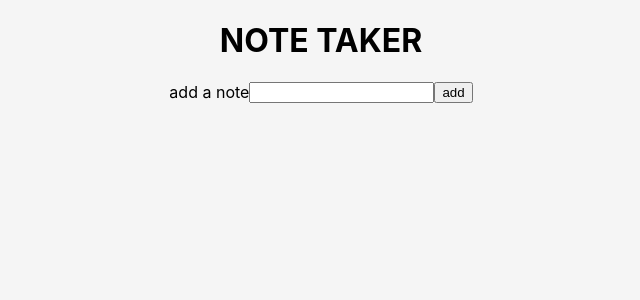
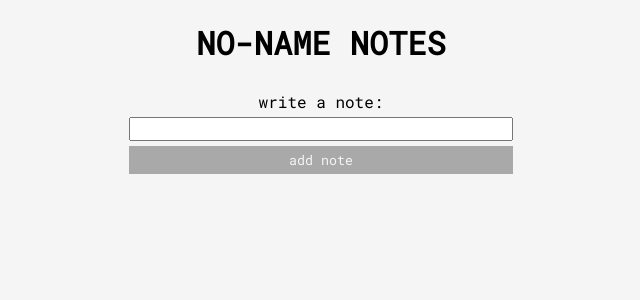
Before and after one commit to 900apm/No-name-Notes, a React (Create React App) app: page / in a window 1280 px wide. Shown: the top 300 px of the page, without its empty margins (319-959 px from the left). Built offline with nearby package versions, Linux system fonts and the light colour scheme; no server answers; the database is empty.

Commit message:
styled fonts and input

```diff
--- a/public/index.html
+++ b/public/index.html
@@ -7,6 +7,8 @@
     <meta name="theme-color" content="#000000">
 
     <link rel="manifest" href="%PUBLIC_URL%/manifest.json">
+
+    <link href="https://fonts.googleapis.com/css?family=Roboto+Mono" rel="stylesheet">
 
     <title>React App</title>
   </head>
--- a/src/components/Note.css
+++ b/src/components/Note.css
@@ -1,10 +1,13 @@
+*{
+  font-family: 'Roboto Mono', monospace;
+}
+
 .Notes{
   display: flex;
   flex-direction: row;
   flex-wrap: wrap;
   justify-content: space-around;
 }
-
 
 .Note {
   color: lightgrey;
@@ -16,6 +19,8 @@
   text-align: center;
   position: relative;
   box-shadow: 0px 10px 0px darkgrey;
+  display: flex;
+  justify-content: center;
 }
 
 p{
@@ -28,8 +33,8 @@ button{
   color: whitesmoke;
   background-color: darkgrey;
   position: absolute;
-  right: 10px;
-  bottom: 10px;
+  right: 5px;
+  bottom: 5px;
   border-style: none;
   border-bottom: 5px solid grey;
   border-radius: 10px;
@@ -39,3 +44,14 @@ button{
 button:active{
   border-bottom: 3px solid grey;
 }
+
+@media only screen and (max-width: 800px){
+  .Notes{
+    flex-direction: column;
+  }
+  .Note{
+    min-height: 100px;
+    width: 80%;
+    margin: 20px auto;
+  }
+}
--- a/src/components/NoteForm.css
+++ b/src/components/NoteForm.css
@@ -1,3 +1,7 @@
+*{
+  font-family: 'Roboto Mono', monospace;
+}
+
 body{
   background-color: whitesmoke;
 }
@@ -15,26 +19,25 @@ h1{
 
 form{
   display: flex;
-  flex-direction: row;
+  flex-direction: column;
+  justify-content: center;
   position: relative;
+  width: 30%;
 }
 
-input[type=text]{
-  /* height: 20px; */
+label{
+  text-align: center;
+  margin: 5px 0;
 }
 
 input[type=submit]{
-  /* color: whitesmoke;
+  color: whitesmoke;
   background-color: darkgrey;
   border-style: none;
-  border-bottom: 5px solid grey;
-  border-radius: 10px;
   padding: 5px;
-  position: absolute;
-  right: -60px; */
+  margin: 5px 0;
 }
 
 input[type=submit]:active{
-  /* border-bottom: 3px solid grey;
-  top: 2px; */
+
 }
--- a/src/components/NoteForm.js
+++ b/src/components/NoteForm.js
@@ -1,6 +1,6 @@
 import React, { Component } from 'react';
 import firebase from '../firebase';
-import './NoteForm.css'
+import './NoteForm.css';
 
 // reference to the root of the database
 const dbRef = firebase.database().ref();
@@ -55,21 +55,21 @@ class NoteForm extends Component {
     return (
       <div className="NoteForm">
 
-        <h1>note taker</h1>
+        <h1>no-name notes</h1>
 
         <form onSubmit={this.handleSubmit} action=''>
 
-          <label htmlFor='note-input'>add a note</label>
+          <label htmlFor='title'>write a note:</label>
 
           <input
             required
             maxlength="40"
             onChange={this.handleChange}
             type='text'
-            id="note-input"
+            id="title"
             value={this.state.title} />
 
-          <input type='submit' value='add' />
+          <input type='submit' value='add note' />
 
         </form>
 
```
